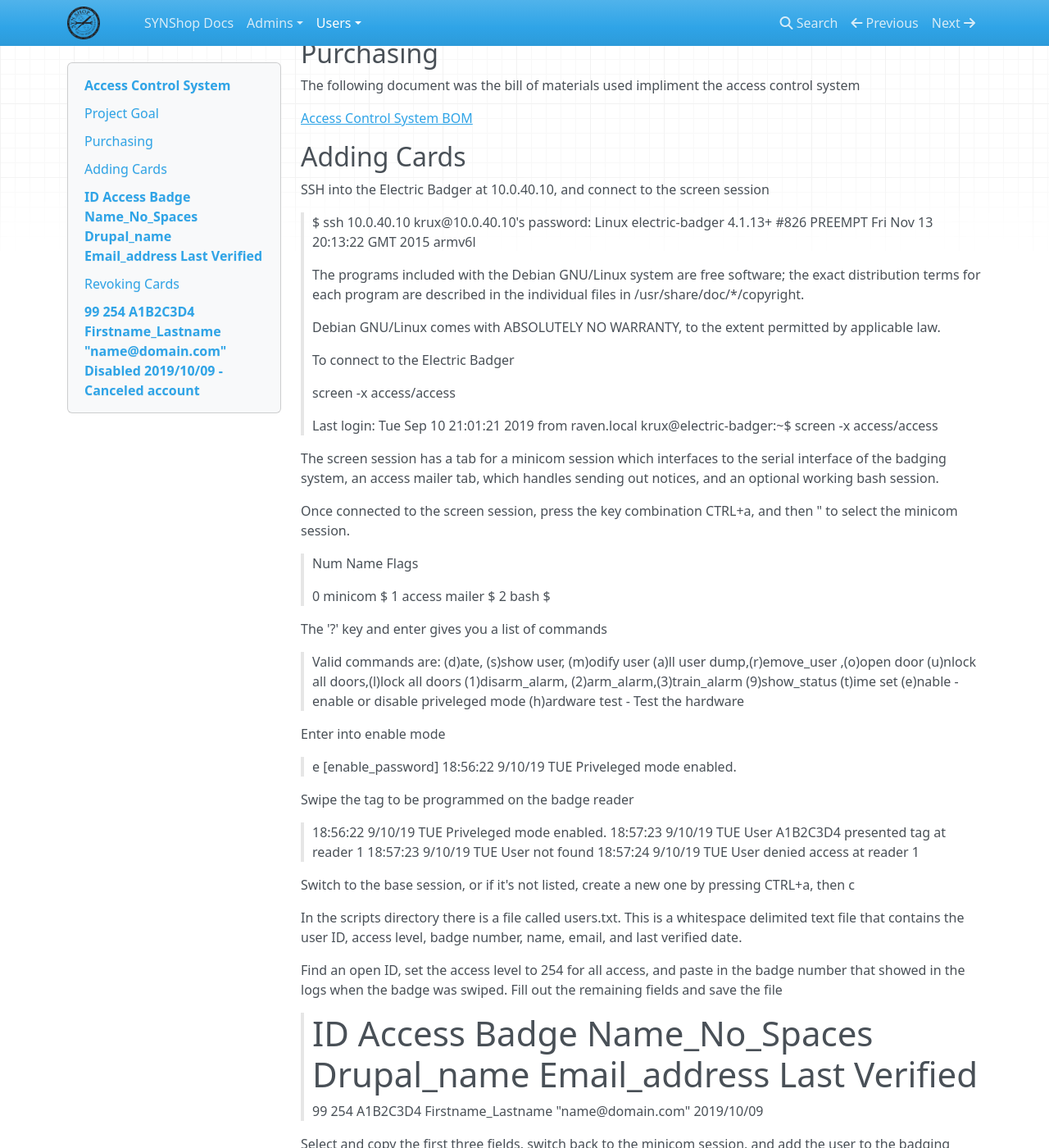
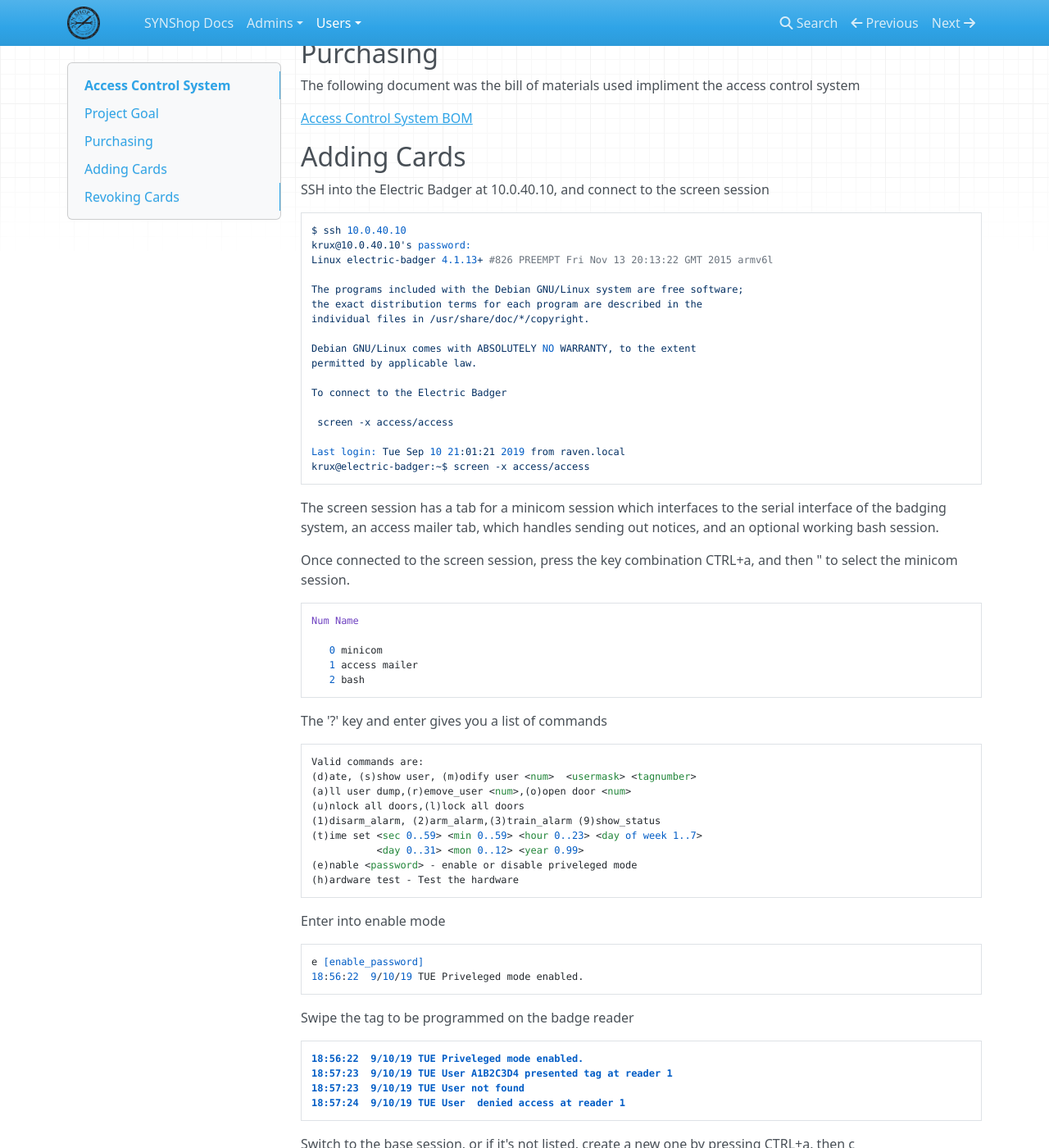
Before and after one commit to synshop/rtfm, an MkDocs documentation site: the page built from docs/users/Projects/Access Control System.md, in a window 1280 px wide and 1400 px high, scrolled down 287 px. Shown: the whole window at 82% size. Built offline with MkDocs 1.6.1, drawn with Linux system fonts in a browser that asks for light colours; nearby versions of some CDN libraries; some of the changed text lies outside the part shown.

Commit message:
updated code blocks

```diff
--- a/docs/users/Projects/Access Control System.md
+++ b/docs/users/Projects/Access Control System.md
@@ -16,58 +16,58 @@ The following document was the bill of materials used impliment the access contr
 
 SSH into the Electric Badger at 10.0.40.10, and connect to the screen session
 
-> $ ssh 10.0.40.10
-> krux@10.0.40.10's password:
-> Linux electric-badger 4.1.13+ #826 PREEMPT Fri Nov 13 20:13:22 GMT 2015 armv6l
->
-> The programs included with the Debian GNU/Linux system are free software;
-> the exact distribution terms for each program are described in the
-> individual files in /usr/share/doc/*/copyright.
->
-> Debian GNU/Linux comes with ABSOLUTELY NO WARRANTY, to the extent
-> permitted by applicable law.
->
-> To connect to the Electric Badger
->
->  screen -x access/access
->
-> Last login: Tue Sep 10 21:01:21 2019 from raven.local
-> krux@electric-badger:~$ screen -x access/access
+    $ ssh 10.0.40.10
+    krux@10.0.40.10's password:
+    Linux electric-badger 4.1.13+ #826 PREEMPT Fri Nov 13 20:13:22 GMT 2015 armv6l
+
+    The programs included with the Debian GNU/Linux system are free software;
+    the exact distribution terms for each program are described in the
+    individual files in /usr/share/doc/*/copyright.
+
+    Debian GNU/Linux comes with ABSOLUTELY NO WARRANTY, to the extent
+    permitted by applicable law.
+
+    To connect to the Electric Badger
+
+     screen -x access/access
+
+    Last login: Tue Sep 10 21:01:21 2019 from raven.local
+    krux@electric-badger:~$ screen -x access/access
 
 The screen session has a tab for a minicom session which interfaces to the serial interface of the badging system,
 an access mailer tab, which handles sending out notices, and an optional working bash session.
 
 Once connected to the screen session, press the key combination CTRL+a, and then " to select the minicom session.
 
-> Num Name                                                                                                                        Flags
->
->    0 minicom                                                                                                                         $
->    1 access mailer                                                                                                                   $
->    2 bash                                                                                                                            $
+    Num Name                                                                                                                        Flags
+
+       0 minicom                                                                                                                         $
+       1 access mailer                                                                                                                   $
+       2 bash                                                                                                                            $
 
 The '?' key and enter gives you a list of commands
 
-> Valid commands are:
-> (d)ate, (s)show user, (m)odify user <num>  <usermask> <tagnumber>
-> (a)ll user dump,(r)emove_user <num>,(o)open door <num>
-> (u)nlock all doors,(l)lock all doors
-> (1)disarm_alarm, (2)arm_alarm,(3)train_alarm (9)show_status
-> (t)ime set <sec 0..59> <min 0..59> <hour 0..23> <day of week 1..7>
->            <day 0..31> <mon 0..12> <year 0.99>
-> (e)nable <password> - enable or disable priveleged mode
-> (h)ardware test - Test the hardware
+    Valid commands are:
+    (d)ate, (s)show user, (m)odify user <num>  <usermask> <tagnumber>
+    (a)ll user dump,(r)emove_user <num>,(o)open door <num>
+    (u)nlock all doors,(l)lock all doors
+    (1)disarm_alarm, (2)arm_alarm,(3)train_alarm (9)show_status
+    (t)ime set <sec 0..59> <min 0..59> <hour 0..23> <day of week 1..7>
+               <day 0..31> <mon 0..12> <year 0.99>
+    (e)nable <password> - enable or disable priveleged mode
+    (h)ardware test - Test the hardware
 
 Enter into enable mode
 
-> e [enable_password]
-> 18:56:22  9/10/19 TUE Priveleged mode enabled.
+    e [enable_password]
+    18:56:22  9/10/19 TUE Priveleged mode enabled.
 
 Swipe the tag to be programmed on the badge reader
 
-> 18:56:22  9/10/19 TUE Priveleged mode enabled.
-> 18:57:23  9/10/19 TUE User A1B2C3D4 presented tag at reader 1
-> 18:57:23  9/10/19 TUE User not found
-> 18:57:24  9/10/19 TUE User  denied access at reader 1
+    18:56:22  9/10/19 TUE Priveleged mode enabled.
+    18:57:23  9/10/19 TUE User A1B2C3D4 presented tag at reader 1
+    18:57:23  9/10/19 TUE User not found
+    18:57:24  9/10/19 TUE User  denied access at reader 1
 
 Switch to the base session, or if it's not listed, create a new one by pressing CTRL+a, then c
 
@@ -77,16 +77,16 @@ that contains the user ID, access level, badge number, name, email, and last ver
 Find an open ID, set the access level to 254 for all access, and paste in the badge number that showed
 in the logs when the badge was swiped.  Fill out the remaining fields and save the file
 
-> #ID Access Badge Name_No_Spaces Drupal_name Email_address                                       Last Verified
-> 99 254 A1B2C3D4  Firstname_Lastname      "name@domain.com"                                       2019/10/09
+    #ID Access Badge Name_No_Spaces Drupal_name Email_address                                       Last Verified
+    99 254 A1B2C3D4  Firstname_Lastname      "name@domain.com"                                       2019/10/09
 
 Select and copy the first three fields, switch back to the minicom session, and add the user
 to the badging controller by using the 'm' command followed by the user ID, access level, and
 badge number.
 
-> m 99 254 A1B2C3D4
-> 19:10:21  9/10/19 TUE User 7 successfully modified
-> 99      254     A1B2C3D4
+    m 99 254 A1B2C3D4
+    19:10:21  9/10/19 TUE User 7 successfully modified
+    99      254     A1B2C3D4
 
 Once that's done, test that the badge works.
 
@@ -97,15 +97,15 @@ Switch to the bash session, and edit users.txt and find the badge to be deactiva
 Copy the line to the end of the file, and remark out the line, and add why it's being
 deactivated and the current date, then save the file.
 
-> #99 254 A1B2C3D4  Firstname_Lastname             "name@domain.com"                         Disabled 2019/10/09 - Canceled account
+    #99 254 A1B2C3D4  Firstname_Lastname             "name@domain.com"                         Disabled 2019/10/09 - Canceled account
 
 Switch to the minicom terminal and switch to enable mode.
 
-> e [enable_password]
-> 18:56:22  9/10/19 TUE Priveleged mode enabled.
+    e [enable_password]
+    18:56:22  9/10/19 TUE Priveleged mode enabled.
 
 Remove the user with the 'r' command followed by the user ID
 
-> r 99
-> 99 99     255     FFFFFFFF
-> 19:17:41  9/10/19 TUE User deleted at position 99
+    r 99
+    99 99     255     FFFFFFFF
+    19:17:41  9/10/19 TUE User deleted at position 99
```
